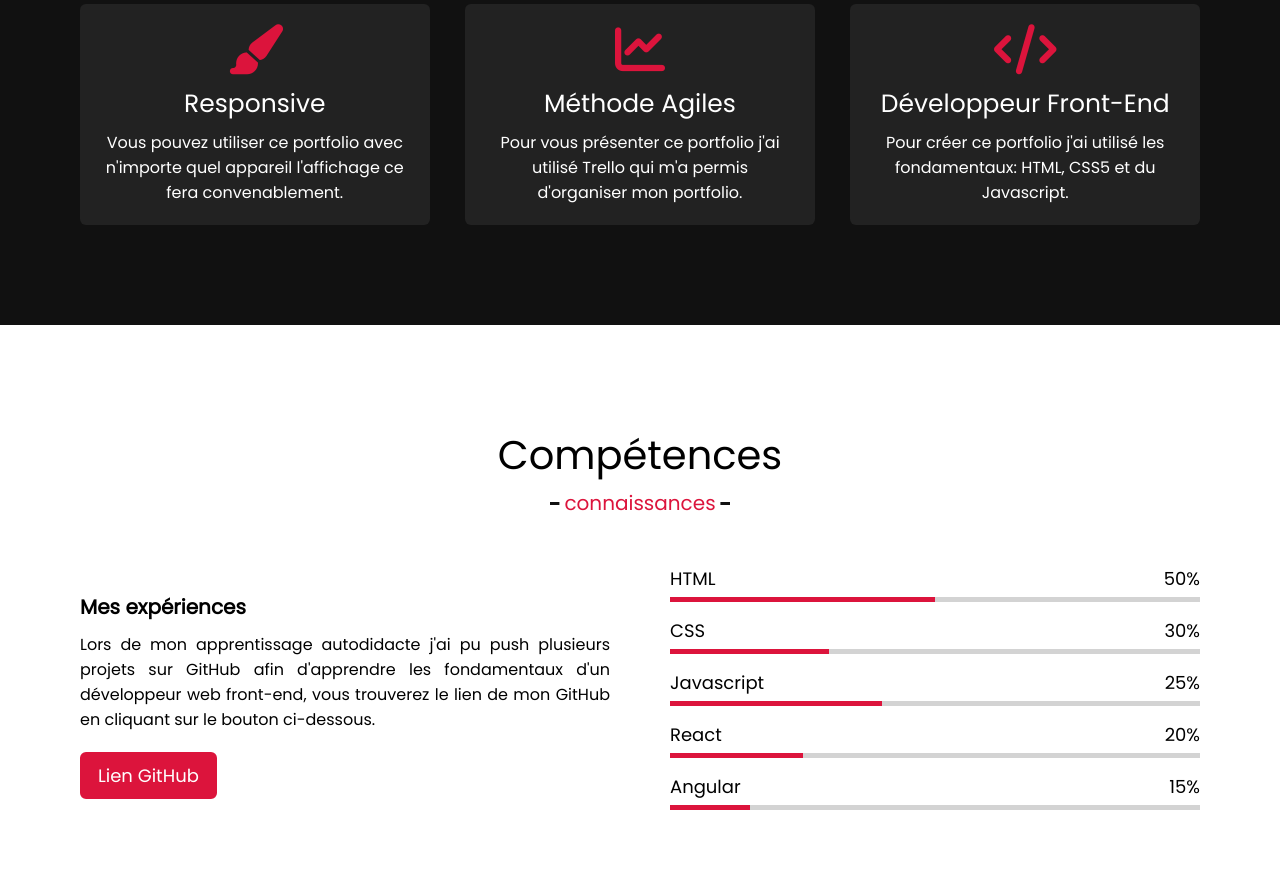
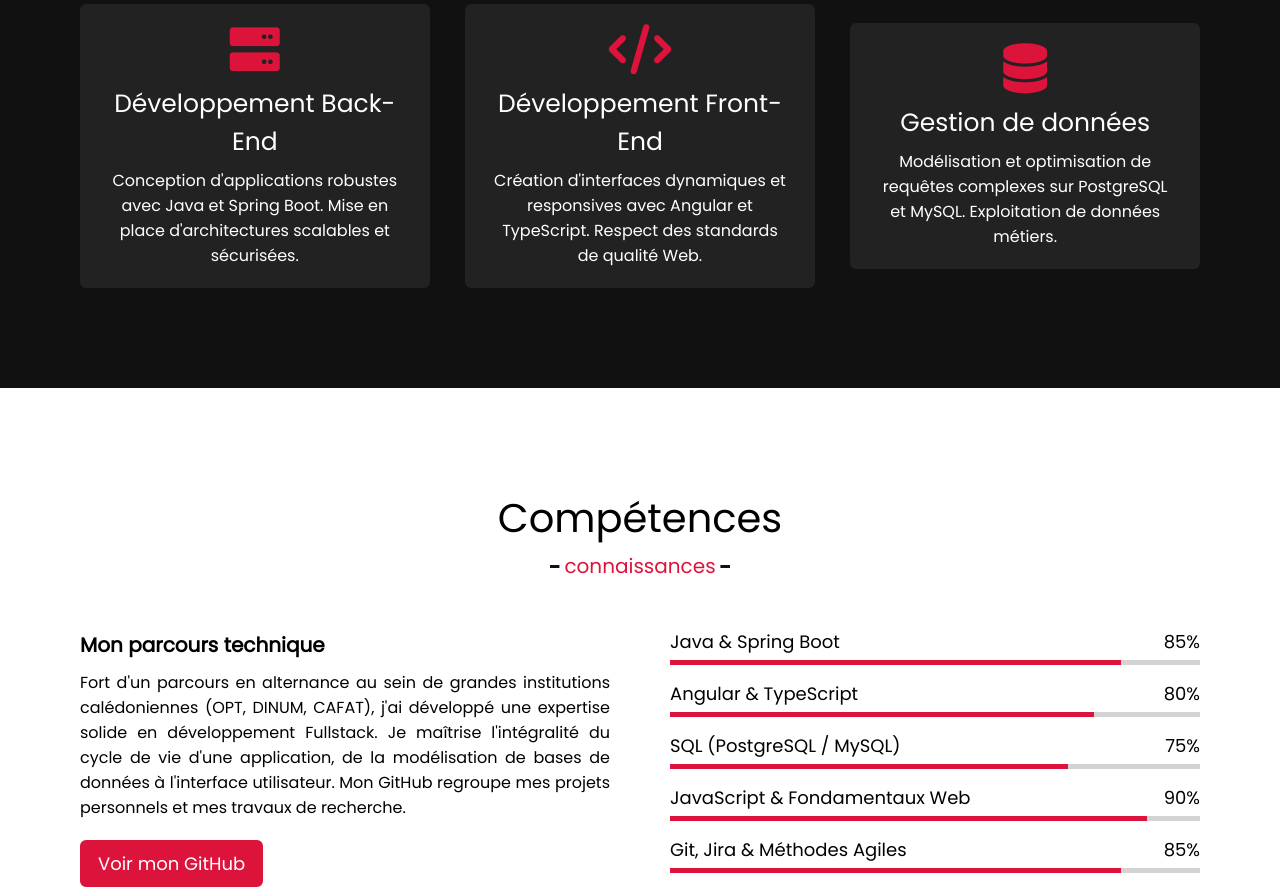
Before and after one commit to Saimoen/saimoen.github.io, a plain HTML site: page index.html in a window 1280 px wide. Shown: the part 1783-2674 px from the top of the page. Drawn offline with nearby package versions, Linux system fonts and the light colour scheme.

Commit message:
mise a jour

```diff
--- a/index.html
+++ b/index.html
@@ -61,10 +61,9 @@
           <div class="column right">
             <div class="text">Je suis Gregory et je suis un <span class="typing-2"></span></div>
             <p>
-              Bonjour, j'ai 23 ans et je suis titulaire d'un bac STI2D option SIN.
-              Suite à ça j'ai effectué des emplois saisonnier afin de financer mon permis.
-              Je suis actuellement à la recherche d'un contrat d'apprentissage
-              afin d'intégrer la formation de développeur web au sein de la CCI.
+              Bonjour, j'ai 27 ans et je suis titulaire d'une licence professionelle en Applications Web.
+              Je suis actuellement à la recherche d'un contrat d'alternance sur Lyon
+              afin d'intégrer le master Expert en développement Full stack.
               Vous pourrez trouver les détails mon parcours en cliquant sur le bouton ci-joint.
             </p>
             <a href="/CV.pdf" target='_blank'>Télécharger CV</a>
@@ -78,24 +77,14 @@
   <div class="max-width">
     <h2 class="title">Mes notions</h2>
     <div class="serv-content">
-          <div class="card">
-            <div class="box">
-              <i class="fas fa-paint-brush"></i>
-              <div class="text">Responsive</div>
-              <p>
-                Vous pouvez utiliser ce portfolio avec n'importe quel appareil l'affichage ce fera
-                convenablement.
-              </p>
-            </div>
-          </div>
 
       <div class="card">
         <div class="box">
-              <i class="fas fa-chart-line"></i>
-              <div class="text">Méthode Agiles</div>
+          <i class="fas fa-server"></i>
+          <div class="text">Développement Back-End</div>
           <p>
-                Pour vous présenter ce portfolio j'ai utilisé Trello qui m'a permis d'organiser
-                mon portfolio.
+            Conception d'applications robustes avec Java et Spring Boot.
+            Mise en place d'architectures scalables et sécurisées.
           </p>
         </div>
       </div>
@@ -103,13 +92,25 @@
       <div class="card">
         <div class="box">
           <i class="fas fa-code"></i>
-              <div class="text">Développeur Front-End</div>
+          <div class="text">Développement Front-End</div>
           <p>
-                Pour créer ce portfolio j'ai utilisé les fondamentaux:
-                HTML, CSS5 et du Javascript.
+            Création d'interfaces dynamiques et responsives avec Angular et TypeScript.
+            Respect des standards de qualité Web.
           </p>
         </div>
       </div>
+
+      <div class="card">
+        <div class="box">
+          <i class="fa-solid fa-database"></i>
+          <div class="text">Gestion de données</div>
+          <p>
+            Modélisation et optimisation de requêtes complexes sur PostgreSQL et MySQL.
+            Exploitation de données métiers.
+          </p>
+        </div>
+      </div>
+
     </div>
   </div>
 </section>
@@ -120,49 +121,50 @@
     <h2 class="title">Compétences</h2>
     <div class="skills-content">
       <div class="column left">
-            <div class="text">Mes expériences</div>
+        <div class="text">Mon parcours technique</div>
         <p>
-              Lors de mon apprentissage autodidacte j'ai pu push plusieurs projets sur GitHub
-              afin d'apprendre les fondamentaux d'un développeur web front-end,
-              vous trouverez le lien de mon GitHub en cliquant sur le bouton ci-dessous.
+          Fort d'un parcours en alternance au sein de grandes institutions calédoniennes (OPT, DINUM, CAFAT),
+          j'ai développé une expertise solide en développement Fullstack. Je maîtrise l'intégralité du cycle
+          de vie d'une application, de la modélisation de bases de données à l'interface utilisateur.
+          Mon GitHub regroupe mes projets personnels et mes travaux de recherche.
         </p>
-            <a href="https://github.com/Saimoen" target="_blank">Lien GitHub</a>
+        <a href="https://github.com/Saimoen" target="_blank">Voir mon GitHub</a>
       </div>
       <div class="column right">
         <div class="bars">
           <div class="info">
-                <span>HTML</span>
-                <span>50%</span>
+            <span>Java & Spring Boot</span>
+            <span>85%</span>
           </div>
-              <div class="line html"></div>
+          <div class="line java"></div>
         </div>
         <div class="bars">
           <div class="info">
-                <span>CSS</span>
-                <span>30%</span>
+            <span>Angular & TypeScript</span>
+            <span>80%</span>
           </div>
-              <div class="line css"></div>
+          <div class="line angular"></div>
         </div>
         <div class="bars">
           <div class="info">
-                <span>Javascript</span>
-                <span>25%</span>
+            <span>SQL (PostgreSQL / MySQL)</span>
+            <span>75%</span>
+          </div>
+          <div class="line sql"></div>
+        </div>
+        <div class="bars">
+          <div class="info">
+            <span>JavaScript & Fondamentaux Web</span>
+            <span>90%</span>
           </div>
           <div class="line js"></div>
         </div>
         <div class="bars">
           <div class="info">
-                <span>React</span>
-                <span>20%</span>
+            <span>Git, Jira & Méthodes Agiles</span>
+            <span>85%</span>
           </div>
-              <div class="line php"></div>
-            </div>
-            <div class="bars">
-              <div class="info">
-                <span>Angular</span>
-                <span>15%</span>
-              </div>
-              <div class="line mysql"></div>
+          <div class="line agile"></div>
         </div>
       </div>
     </div>
@@ -221,17 +223,18 @@
           <div class="column left">
             <div class="text">Mes motivations</div>
 <p>
-              Pour candidater j'ai fait un portfolio afin de vous prouver ma motivation,
-              cependant je sais qu'il reste beaucoup à apprendre notamment la partie back-end et votre formation me
-              permettra d'étendre mes connaissances et aboutir à un projet qui me tient
-              à coeur.
+  Ce portfolio illustre ma progression technique et mon engagement dans l'ingénierie logicielle.
+  Fort d'une expérience concrète en milieu institutionnel (OPT, DINUM, CAFAT), je maîtrise les
+  fondamentaux du développement Fullstack. Votre formation en Master est l'opportunité
+  parfaite pour approfondir mes connaissances en architecture logicielle et en gestion de projets
+  complexes, afin de mener à bien mes ambitions professionnelles en métropole.
 </p>
             <div class="icons">
               <div class="row">
                 <i class="fas fa-user"></i>
                 <div class="info">
                   <div class="head">Nom</div>
-                  <div class="sub-title">Grégory</div>
+                  <div class="sub-title">Saimoen</div>
                 </div>
               </div>
 
@@ -247,7 +250,7 @@
                 <i class="fas fa-envelope"></i>
                 <div class="info">
                   <div class="head">Email</div>
-                  <div class="sub-title">greg.saimoen.12@gmail.com</div>
+                  <div class="sub-title">gregorysaimoen@outlook.com</div>
                 </div>
               </div>
             </div>
@@ -263,7 +266,7 @@
     <footer>
       <span
         >Created By <a href="#">Grégory Saïmoen</a> |
-        <span class="far fa-copyright"> 2022 All Rights Reserved </span></span
+        <span class="far fa-copyright"> 2026 All Rights Reserved </span></span
       >
     </footer>
 
--- a/index.js
+++ b/index.js
@@ -51,13 +51,14 @@ $('.scroll-up-btn').click(function(){
 //typing animation
 
 var type = new Typed('.typing', {
-    strings: ["étudiant", "autodidacte", 'développeur', 'junior', 'front-end'],
+    strings: ["Concepteur d'Applications", "Développeur Fullstack", "Expert Java / Angular", "Futur alternant Master"],
     typeSpeed: 100,
     backSpeed: 60,
     loop: true
 })
+
 var type = new Typed('.typing-2', {
-    strings: ["étudiant", "autodidacte", 'développeur', 'junior', 'front-end'],
+    strings: ["Passionné d'Ingénierie", "Force de proposition", "Technophile curieux", "Orienté solutions métiers"],
     typeSpeed: 100,
     backSpeed: 60,
     loop: true
--- a/style.css
+++ b/style.css
@@ -349,20 +349,21 @@ section .title::after{
     top: 0;
     background: crimson;
 }
-.skills .skills-content .right .html::before{
-    width: 50%;
+/* Mise à jour des classes selon tes nouvelles compétences */
+.skills .skills-content .right .java::before{
+    width: 85%;
 }
-.skills .skills-content .right .css::before{
-    width: 30%;
+.skills .skills-content .right .angular::before{
+    width: 80%;
+}
+.skills .skills-content .right .sql::before{
+    width: 75%;
 }
 .skills .skills-content .right .js::before{
-    width: 40%;
+    width: 90%;
 }
-.skills .skills-content .right .php::before{
-    width: 25%;
-}
-.skills .skills-content .right .mysql::before{
-    width: 15%;
+.skills .skills-content .right .agile::before{
+    width: 85%;
 }
 
 /* TEAMS SECTION STYLING */
```
Also changed, not shown: images/profile-6.png, images/profile.png, 1 other file. Lines whose indentation alone changed are shown as unchanged.
